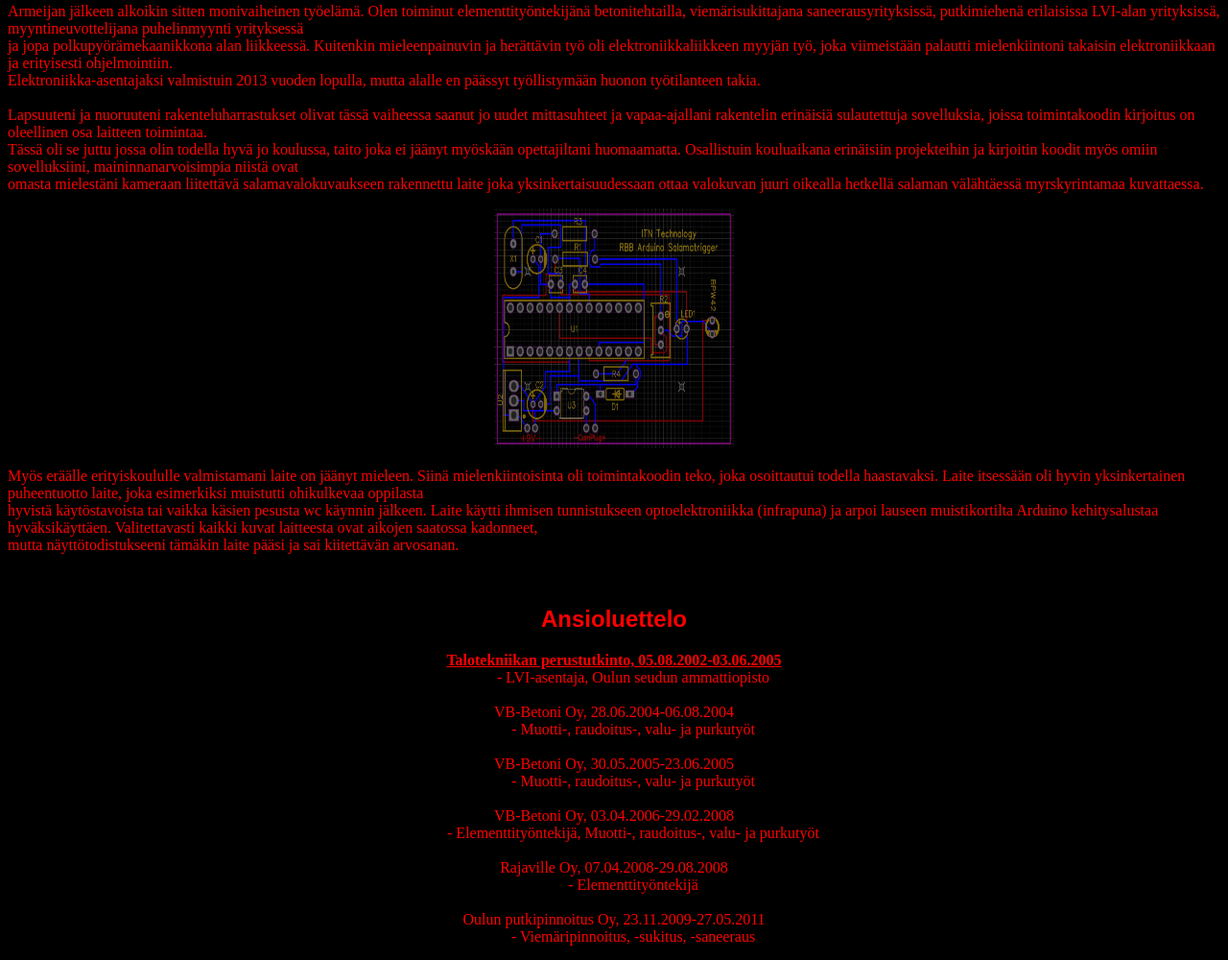
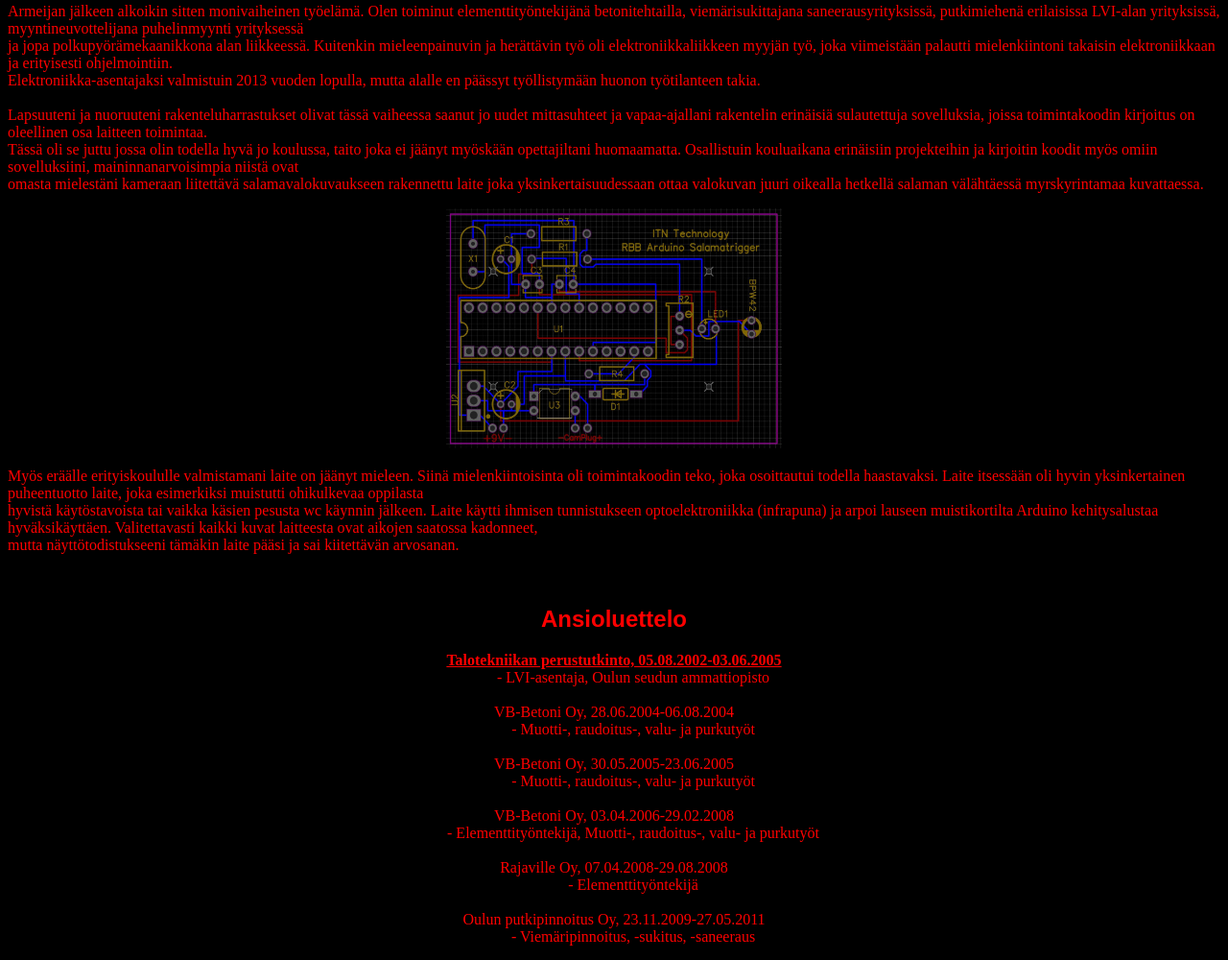
Before and after one commit to Nuojua/nuojua.github.io, a website: page portfolio.html in a window 1280 px wide. Shown: the part 1134-2134 px from the top of the page at 96% size. Drawn offline with Linux system fonts and the light colour scheme.

Commit message:
Add files via upload

```diff
--- a/portfolio.html
+++ b/portfolio.html
@@ -56,7 +56,7 @@ laitteen toimintaa.<br>Tässä oli se juttu jossa olin todella hyvä jo koulussa
 ja kirjoitin koodit myös omiin sovelluksiini, maininnanarvoisimpia niistä ovat<br>omasta mielestäni kameraan liitettävä salamavalokuvaukseen rakennettu laite
 joka yksinkertaisuudessaan ottaa valokuvan juuri oikealla hetkellä salaman välähtäessä myrskyrintamaa kuvattaessa.</p>
 
-<img src="/images/pcb.jpg" alt="Ilkka Nuojua" width="250" height="250">
+<img src="/images/pcb.jpg" alt="Ilkka Nuojua" width="350" height="250">
 
 <p>Myös eräälle erityiskoululle valmistamani laite on jäänyt mieleen. Siinä mielenkiintoisinta oli toimintakoodin teko, joka osoittautui todella haastavaksi. Laite itsessään oli
 hyvin yksinkertainen puheentuotto laite, joka esimerkiksi muistutti ohikulkevaa oppilasta<br>hyvistä käytöstavoista tai vaikka käsien pesusta wc käynnin jälkeen.
```
